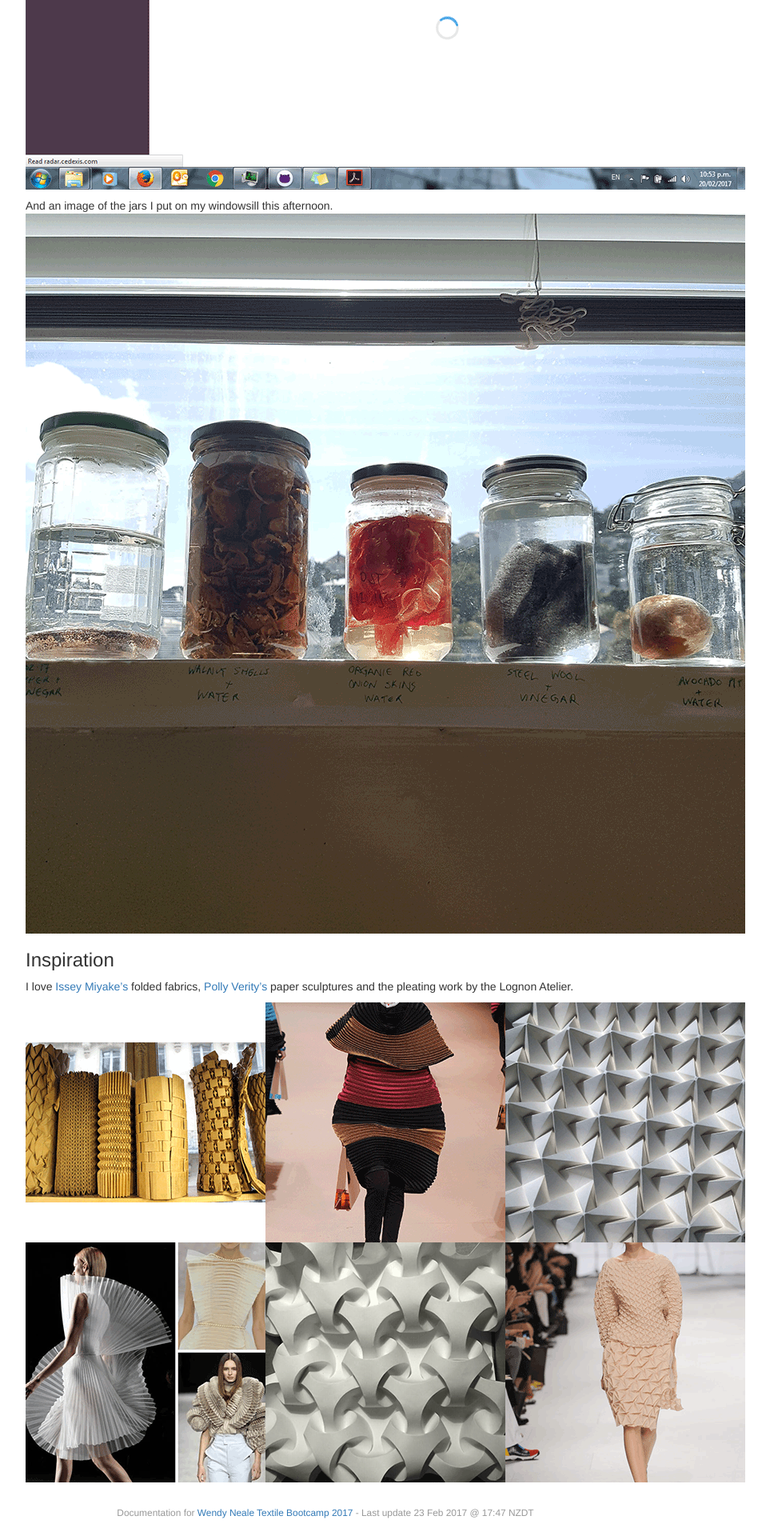
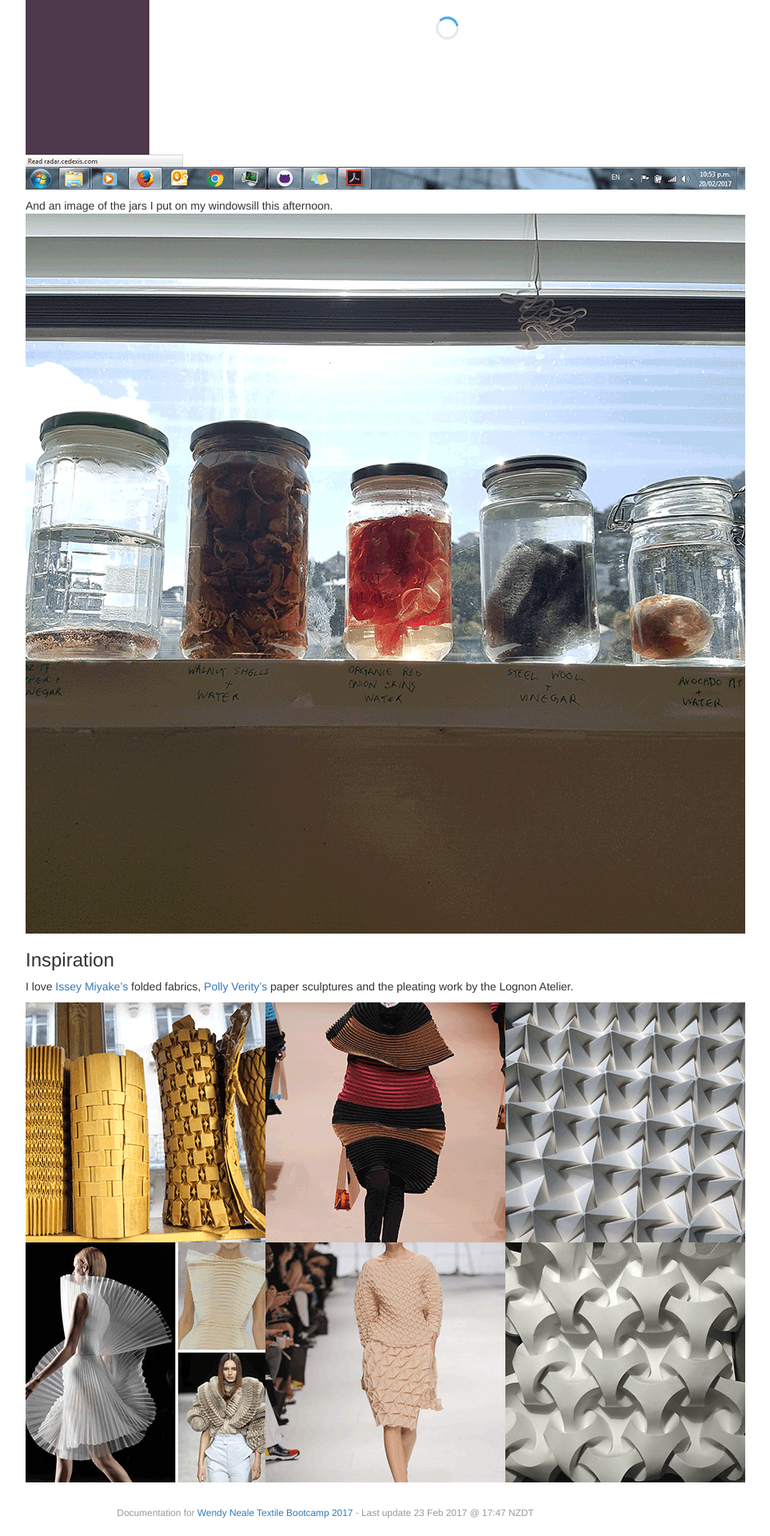
Before and after one commit to wendwarge/wendwarge.github.io, a Jekyll site: the page built from _posts/2017-02-21-day-one.md, in a window 1280 px wide. Shown: the part 3229-5149 px from the top of the page at 80% size, without its empty margins (233-1196 px from the left). Built offline with Jekyll 4.4.1, drawn with Linux system fonts in a browser that asks for light colours.

Commit message:
formatting

```diff
--- a/_posts/2017-02-21-day-one.md
+++ b/_posts/2017-02-21-day-one.md
@@ -51,4 +51,4 @@ And an image of the jars I put on my windowsill this afternoon.
 
 I love [Issey Miyake's](http://isseymiyake.com/en/) folded fabrics, [Polly Verity's](https://polyscene.com/) paper sculptures and the pleating work by the Lognon Atelier.
 
-![Lognon](/images/2017-02-21-day-one/lognon-01.png)![Miyake](/images/2017-02-21-day-one/miyake-01.png)![Verity](/images/2017-02-21-day-one/verity-01.png)![Lognon](/images/2017-02-21-day-one/lognon-02.png)![Verity](/images/2017-02-21-day-one/verity-02.png)![Miyake](/images/2017-02-21-day-one/miyake-02.png)
+![Lognon](/images/2017-02-21-day-one/lognon-01.png)![Miyake](/images/2017-02-21-day-one/miyake-01.png)![Verity](/images/2017-02-21-day-one/verity-01.png)![Lognon](/images/2017-02-21-day-one/lognon-02.png)![Miyake](/images/2017-02-21-day-one/miyake-02.png)![Verity](/images/2017-02-21-day-one/verity-02.png)
```
Also changed, not shown: images/2017-02-21-day-one/Lognon-Paris-01.jpg (added), images/2017-02-21-day-one/lognon-01.png.
